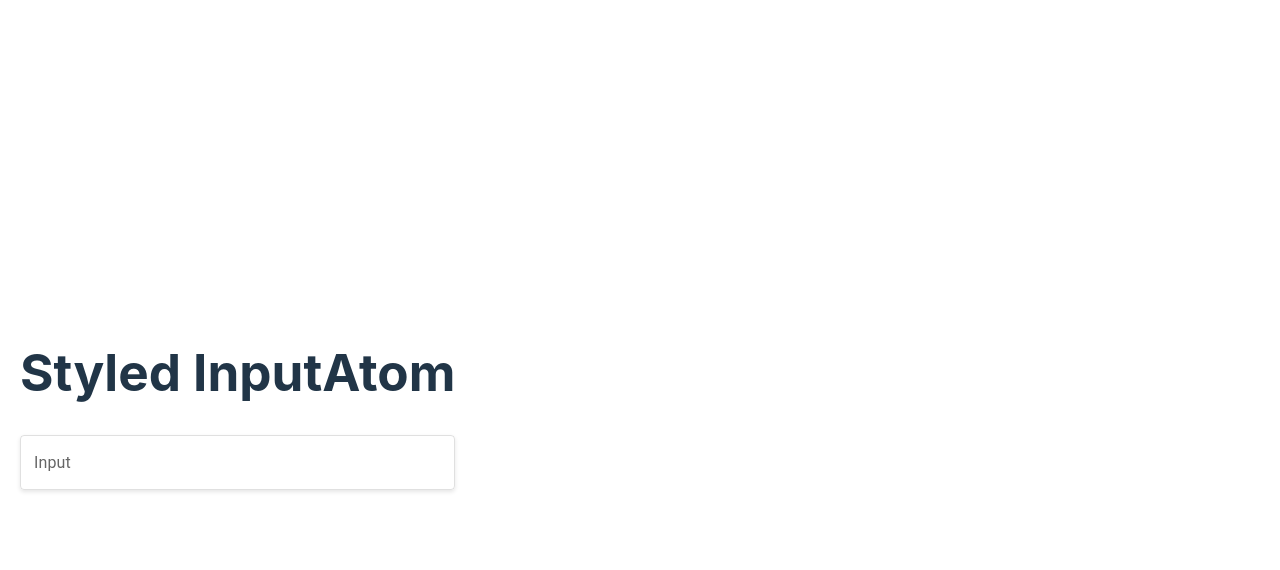
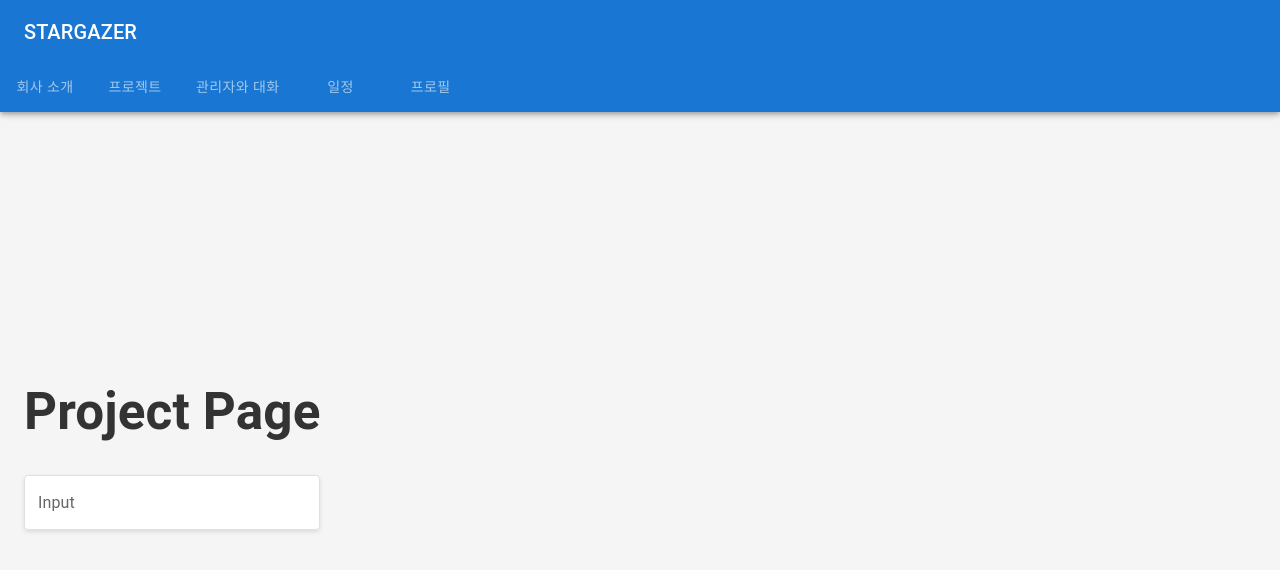
Before and after one commit to kimjooyoon/home_page_react, a React (Vite) app: page /projects in a window 1280 px wide. Shown: the top 570 px of the page. Built offline with nearby package versions, Linux system fonts and the light colour scheme.

Commit message:
feat: add ui

```diff
--- a/package.json
+++ b/package.json
@@ -12,9 +12,11 @@
   "dependencies": {
     "@emotion/react": "^11.11.4",
     "@emotion/styled": "^11.11.5",
+    "@mui/icons-material": "^5.16.0",
     "@mui/material": "^5.16.0",
     "react": "^18.3.1",
     "react-dom": "^18.3.1",
+    "react-router-dom": "^6.24.1",
     "styled-components": "^6.1.11",
     "ts-node": "^10.9.2"
   },
--- a/src/App.tsx
+++ b/src/App.tsx
@@ -1,11 +1,65 @@
-import TextFormAtom from './components/atoms/input/TextFormAtom.tsx';
+import {BrowserRouter as Router, Routes, Route, Link, useLocation} from 'react-router-dom';
+import {AppBar, Toolbar, Typography, CssBaseline, Tabs, Tab, Box} from '@mui/material';
+import HomePage from './components/pages/HomePage';
+import ProjectPage from './components/pages/ProjectPage';
+import NotFoundPage from './components/pages/NotFoundPage';
+
+interface LinkTabProps {
+  label: string;
+  value: string;
+  to: string;
+}
+
+function LinkTab({label, to, value}: LinkTabProps) {
+  return (
+    <Tab
+      label={label}
+      value={value}
+      component={Link}
+      to={to}
+    />
+  );
+}
+
+function NavTabs() {
+  const location = useLocation();
+  const path = location.pathname;
+
+  return (
+    <Tabs value={path}>
+      <LinkTab label="회사 소개" value="/" to="/"/>
+      <LinkTab label="프로젝트" value="/projects" to="/projects"/>
+      <LinkTab label="관리자와 대화" value="/admin-chat" to="/admin-chat"/>
+      <LinkTab label="일정" value="/schedule" to="/schedule"/>
+      <LinkTab label="프로필" value="/profile" to="/profile"/>
+    </Tabs>
+  );
+}
 
 const App = () => {
   return (
-    <div style={{ padding: '20px' }}>
-      <h1>Styled InputAtom</h1>
-      <TextFormAtom />
-    </div>
+    <Router>
+      <CssBaseline/>
+      <AppBar position="fixed">
+        <Toolbar>
+          <Typography variant="h6" noWrap component="div" sx={{flexGrow: 1}}>
+            STARGAZER
+          </Typography>
+        </Toolbar>
+        <NavTabs/>
+      </AppBar>
+      <Toolbar/>
+      <Box component="main" sx={{flexGrow: 1, p: 3, mt: 2}}>
+        <Routes>
+          <Route path="/" element={<HomePage/>}/>
+          <Route path="/projects" element={<ProjectPage/>}/>
+          <Route path="/admin-chat" element={<div>Admin Chat Page</div>}/>
+          <Route path="/schedule" element={<div>Schedule Page</div>}/>
+          <Route path="/profile" element={<div>Profile Page</div>}/>
+          <Route path="*" element={<NotFoundPage/>}/>
+        </Routes>
+      </Box>
+    </Router>
   );
 };
 
--- /dev/null
+++ b/src/components/pages/HomePage.tsx
@@ -0,0 +1,9 @@
+const HomePage = () => {
+  return (
+    <div>
+      <h1>Home Page</h1>
+    </div>
+  );
+};
+
+export default HomePage;
--- /dev/null
+++ b/src/components/pages/NotFoundPage.tsx
@@ -0,0 +1,9 @@
+const NotFoundPage = () => {
+  return (
+    <div>
+      <h1>404 - Page Not Found</h1>
+    </div>
+  );
+};
+
+export default NotFoundPage;
--- a/src/components/pages/ProjectPage.tsx
+++ b/src/components/pages/ProjectPage.tsx
@@ -1,5 +1,12 @@
+import TextFormAtom from '../atoms/textform/TextFormAtom';
+
 const ProjectPage = () => {
-
-}
+  return (
+    <div>
+      <h1>Project Page</h1>
+      <TextFormAtom />
+    </div>
+  );
+};
 
 export default ProjectPage;
```
Also changed, not shown: src/main.tsx (+8 -8 lines), src/components/atoms/textform/TextFormAtom.tsx (renamed from src/components/atoms/input/TextFormAtom.tsx), 2 other files (tests, documents, lock files or other folders).
